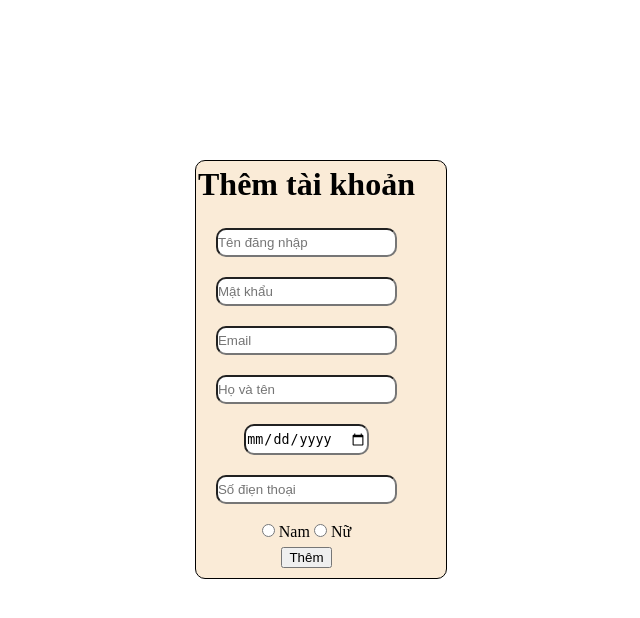
After one commit to tcong0519/2421050028, a PHP site: page /themtaikhoan.php in a window 1280 px wide. The commit adds this page. Shown: the top 618 px of the page, without its empty margins (319-959 px from the left). Run offline with PHP 8.4, Linux system fonts and the light colour scheme.

Commit message:
Bai 13 fix

```diff
--- a/Bai13/connect.php
+++ b/Bai13/connect.php
@@ -11,5 +11,5 @@ $conn = new mysqli($servername, $username, $password, $dbname);
 if ($conn->connect_error) {
   die("Connection failed: " . $conn->connect_error);
 }
-echo "Connected successfully";
+//echo "Connected successfully";
 ?>
--- /dev/null
+++ b/Bai13/themtaikhoan.php
@@ -0,0 +1,64 @@
+<!DOCTYPE html>
+<html lang="en">
+<head>
+    <meta charset="UTF-8">
+    <meta name="viewport" content="width=device-width, initial-scale=1.0">
+    <title>ThemTaiKhoan</title>
+    <style>
+    .khoi{
+            border: 1px solid black;
+            border-radius: 10px;
+            width: 250px;
+            margin: 20vh auto;
+            background-color: antiquewhite;
+            display: flex;
+            text-align: center;
+        }
+    input{
+        padding:5px 0;
+        margin:10px 0;
+        border-radius: 10px;
+    }
+    form{
+        padding: 10px;
+    }
+    h1{
+        text-align: center;
+        margin: 5px 2px;
+    }
+    </style>
+</head>
+<body>
+    <div class=khoi>
+        <div>
+        <h1>Thêm tài khoản</h1>
+        <form action="khoi"method="POST">
+            <div class="">
+                <input type="text" name="tenDangNhap" id="" placeholder="Tên đăng nhập">
+            </div>
+            <div class="">
+                <input type="password" name="matKhau" id="" placeholder="Mật khẩu">
+            </div>
+            <div class="">
+                <input type="email" name="email" id="" placeholder="Email">
+            </div>
+            <div class="">
+                <input type="text" name="hoten" id="" placeholder="Họ và tên">
+            </div>
+            <div class="">
+                <input type="date" name="ngaysinh" id="" placeholder="Ngày sinh">
+            </div>
+            <div class="">
+                <input type="text" name="sdt" id="" placeholder="Số điẹn thoại">
+            </div>
+            <div class="">
+                <input type="radio" name="gioitinh" id=""> Nam
+                <input type="radio" name="gioitinh" id=""> Nữ
+            </div>
+            <button>Thêm</button>
+        </form>
+        </div>
+    </div>
+
+</body>
+</html>
```
Also changed, not shown: Bai13/dangnhap.php (+17 -6 lines), Bai13/danhmuc.php (added, +11 -0 lines), Bai13/index.php (+66 -24 lines), Bai13/phim.php (added, +11 -0 lines), Bai13/taikhoan.php (added, +64 -0 lines), Bai13/trangchu.php (+1 -7 lines), Bai13/vidusessioncookie.php (added, +26 -0 lines).
